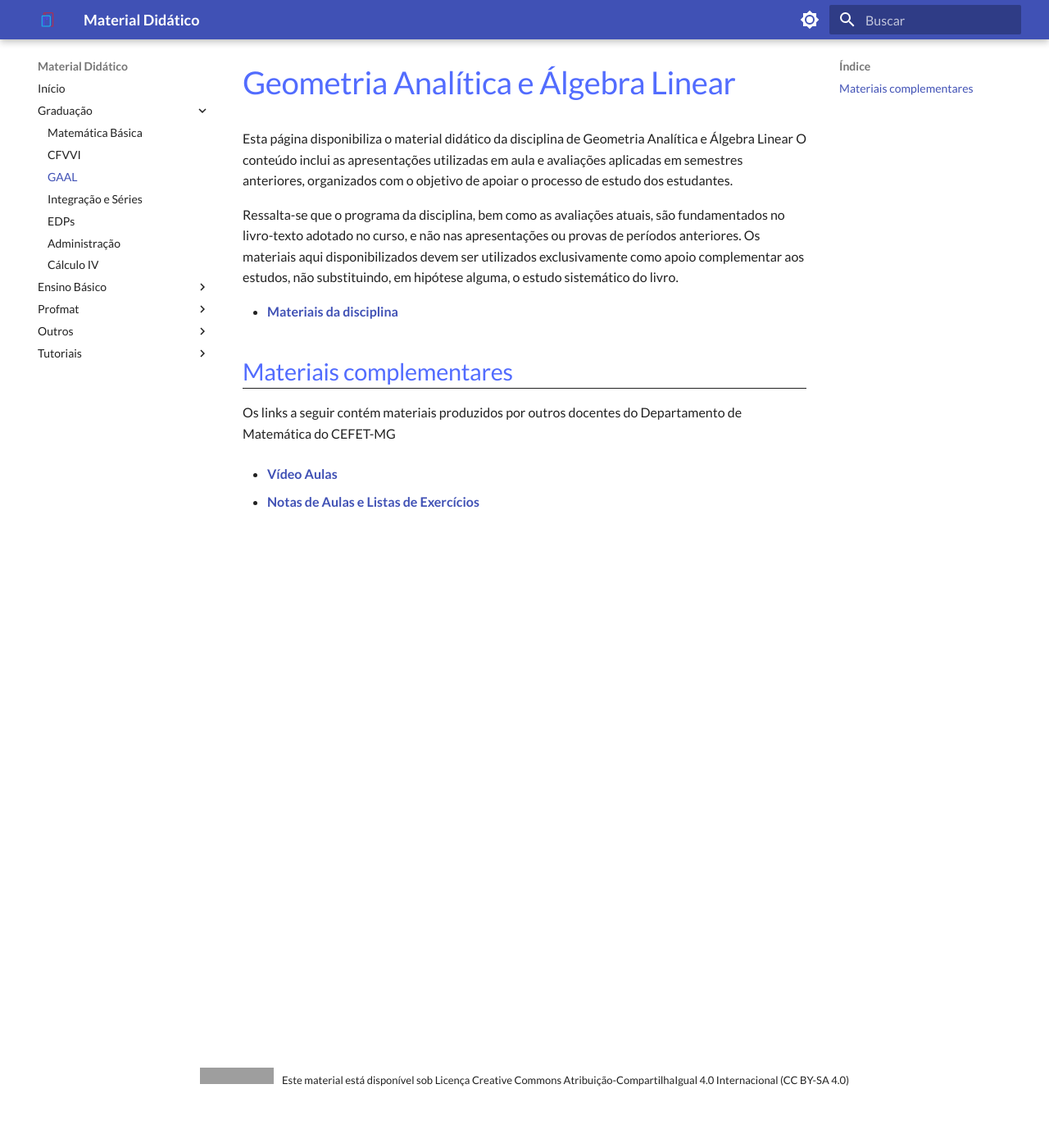
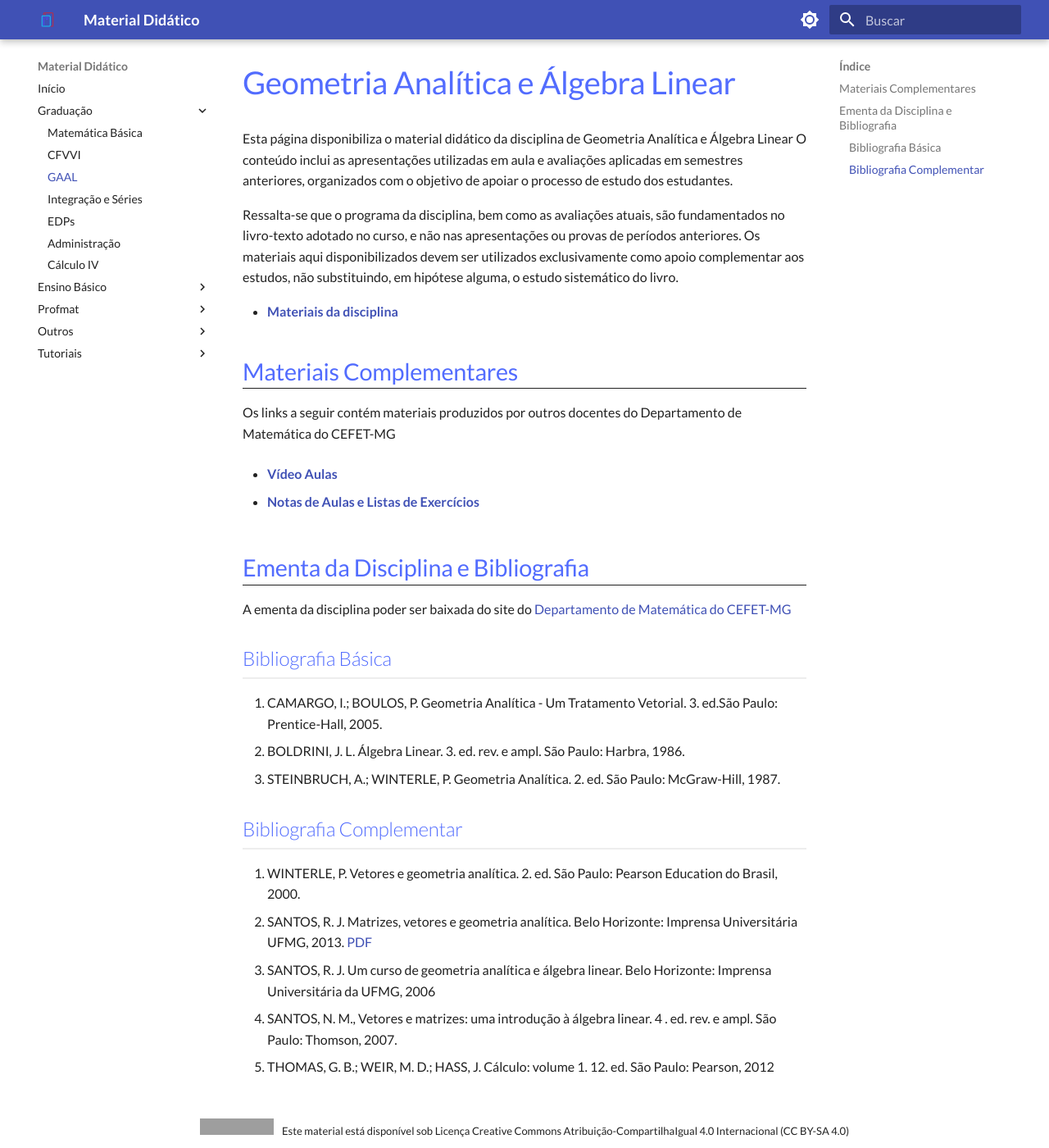
Before and after one commit to material-didatico/material-didatico.github.io, an MkDocs documentation site: the page built from docs/pages/gaal/index.md, in a window 1280 px wide and 1400 px high, scrolled down 62 px. Shown: the whole window at 82% size. Built offline with MkDocs 1.6.1 and Material for MkDocs 9.7.7, drawn with Linux system fonts in a browser that asks for light colours; grey boxes are pictures that could not be loaded.

```diff
--- a/docs/pages/gaal/index.md
+++ b/docs/pages/gaal/index.md
@@ -16,8 +16,7 @@ em hipótese alguma, o estudo sistemático do livro.
 
 - __[Materiais da disciplina](https://material-didatico.github.io/Apostila_GAAL)__
 
-
-## Materiais complementares
+## Materiais Complementares
 
 Os links a seguir contém materiais produzidos por outros docentes do
 Departamento de Matemática do CEFET-MG
@@ -25,3 +24,23 @@ Departamento de Matemática do CEFET-MG
 - __[Vídeo Aulas](video-aulas.md)__
 
 - __[Notas de Aulas e Listas de Exercícios](complementar.md)__
+
+## Ementa da Disciplina e Bibliografia
+
+A ementa da disciplina poder ser baixada do site do
+[Departamento de Matemática do CEFET-MG](https://www.dm.cefetmg.br/ensino/disciplinas/disciplinas-do-nucleo-de-matematica-grad)
+
+### Bibliografia Básica
+
+1. CAMARGO, I.; BOULOS, P. Geometria Analítica - Um Tratamento Vetorial. 3. ed.São Paulo: Prentice-Hall, 2005.
+2. BOLDRINI, J. L. Álgebra Linear. 3. ed. rev. e ampl. São Paulo: Harbra, 1986.
+3. STEINBRUCH, A.; WINTERLE, P. Geometria Analítica. 2. ed. São Paulo: McGraw-Hill, 1987.
+
+### Bibliografia Complementar
+
+1. WINTERLE, P. Vetores e geometria analítica. 2. ed. São Paulo: Pearson Education do Brasil, 2000.
+2. SANTOS, R. J. Matrizes, vetores e geometria analítica. Belo Horizonte: Imprensa Universitária UFMG, 2013.
+   [PDF](https://www.dropbox.com/s/aa71ogpk8xski1j/gaalt1.pdf)
+3. SANTOS, R. J. Um curso de geometria analítica e álgebra linear. Belo Horizonte: Imprensa Universitária da UFMG, 2006
+4. SANTOS, N. M., Vetores e matrizes: uma introdução à álgebra linear. 4 . ed. rev. e ampl. São Paulo: Thomson, 2007.
+5. THOMAS, G. B.; WEIR, M. D.; HASS, J. Cálculo: volume 1. 12. ed. São Paulo: Pearson, 2012
```
Also changed, not shown: docs/index.md (+5 -1 lines), docs/pages/online/index.md (added, +104 -0 lines), docs/pages/online/online.md (added, +1 -0 lines).
